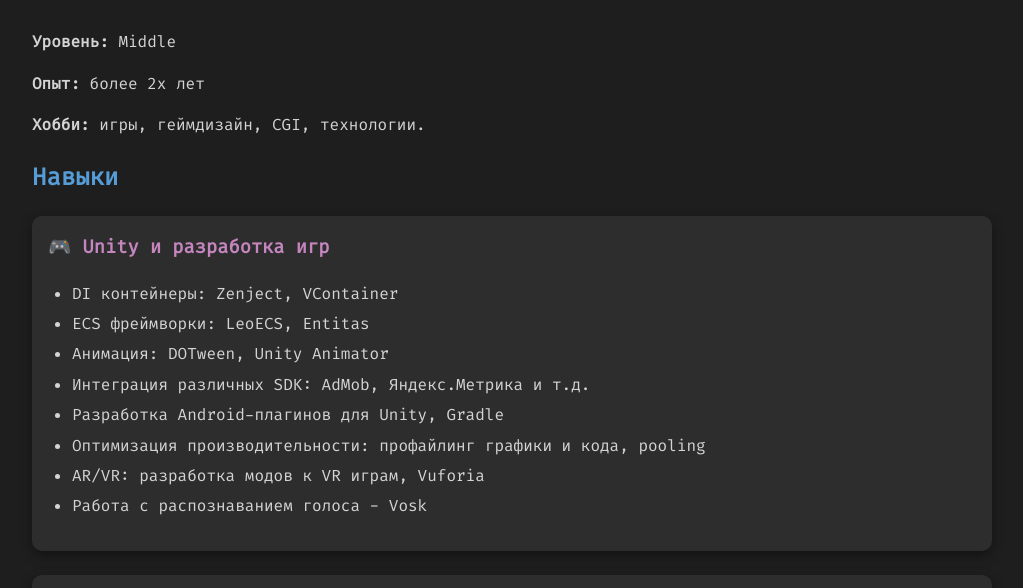
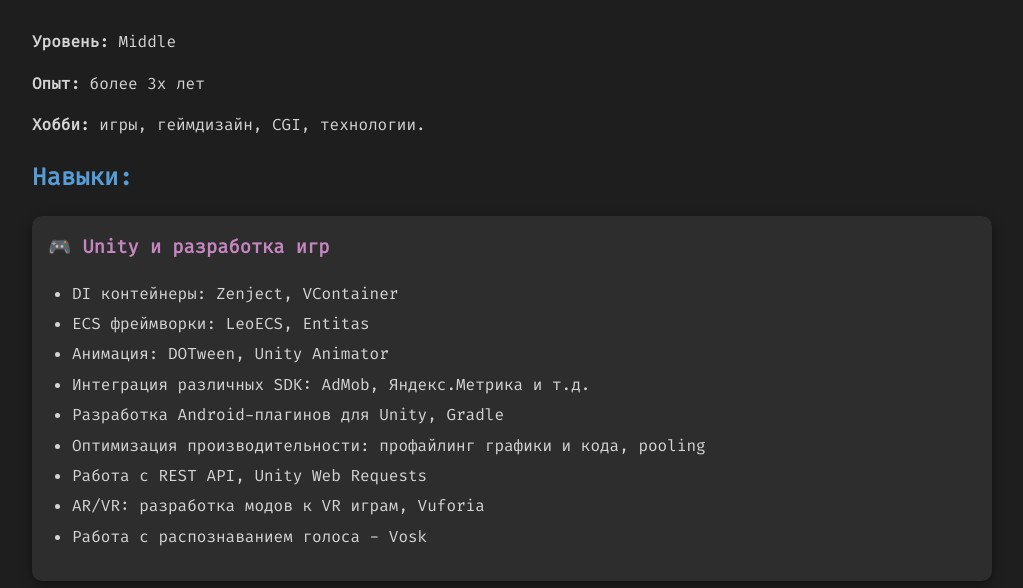
Before and after one commit to MichaelFatianov/michaelfatianov.github.io, a plain HTML site: page index.html in a window 1280 px wide. Shown: the part 159-747 px from the top of the page, without its empty margins (128-1151 px from the left). Drawn offline with Linux system fonts and the light colour scheme.

Commit message:
Добавлены навыки, мелкие правки

```diff
--- a/index.html
+++ b/index.html
@@ -2,7 +2,7 @@
 <html lang="ru">
 <head>
     <meta charset="UTF-8" />
-    <title>Михаил Фатьянов — GameDev | IT-специалист & DevOps</title>
+    <title>Михаил Фатьянов — GameDev | IT-специалист</title>
     <link rel="stylesheet" href="assets/styles.css" />
     <link href="https://fonts.googleapis.com/css2?family=Fira+Code&display=swap" rel="stylesheet" />
 </head>
@@ -12,10 +12,10 @@
     <h3>Unity разработчик и IT-специалист широкого профиля.</h3>
 </header>
 <p><b>Уровень:</b> Middle</p>
-<p><b>Опыт:</b> более 2х лет</p>
+<p><b>Опыт:</b> более 3х лет</p>
 <p><b>Хобби:</b> игры, геймдизайн, CGI, технологии. </p>
 <section id="skills">
-    <h2>Навыки</h2>
+    <h2>Навыки:</h2>
 
     <div class="skill-block">
         <h3>🎮 Unity и разработка игр</h3>
@@ -26,6 +26,7 @@
             <li>Интеграция различных SDK: AdMob, Яндекс.Метрика и т.д. </li>
             <li>Разработка Android-плагинов для Unity, Gradle</li>
             <li>Оптимизация производительности: профайлинг графики и кода, pooling </li>
+            <li>Работа с REST API, Unity Web Requests</li>
             <li>AR/VR: разработка модов к VR играм, Vuforia</li>
             <li>Работа с распознаванием голоса - Vosk</li>
         </ul>
@@ -81,7 +82,7 @@
 
     <div class="project">
         <h3>PockeMem</h3>
-        <p>Игра, созданная в команде на Siberian Game Jam 2022 (команда MFG) за 3 дня.</p>
+        <p>Игра, созданная на Siberian Game Jam 2022 (команда MFG) за 3 дня.</p>
         <p>Юмористичный квест, где игроку предстоит выбраться из комнаты с помощью случайных предметов. Игра получила 4‑е место в категории Best Innovation.</p>
         <figure>
             <img src="assets/images/pockemem-ss.png" alt="PockeMem screenshot">
```
